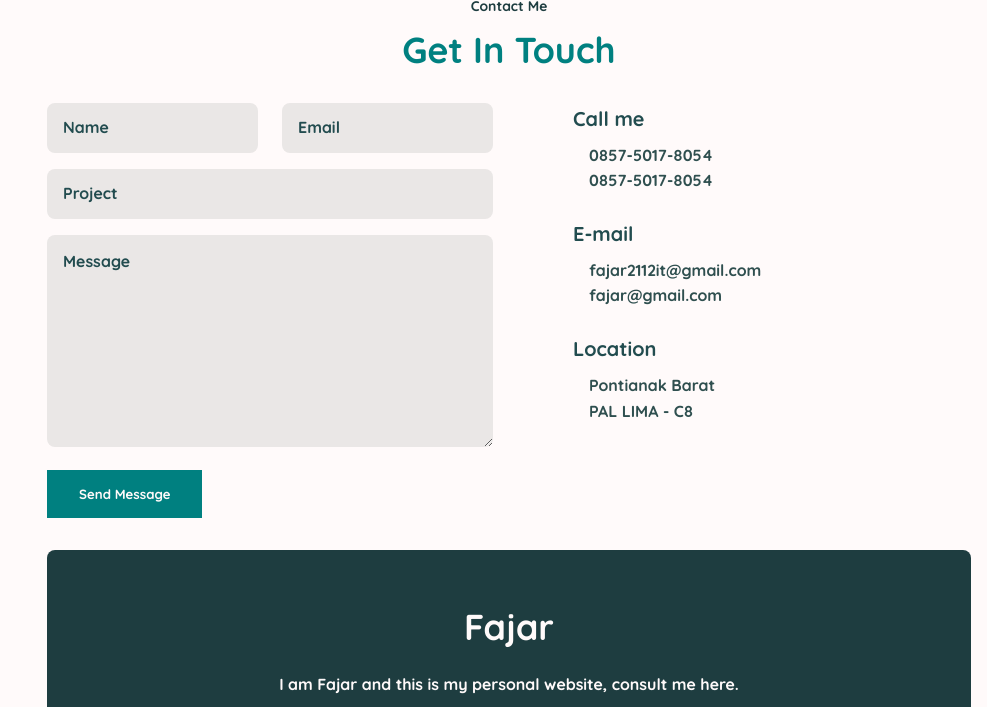
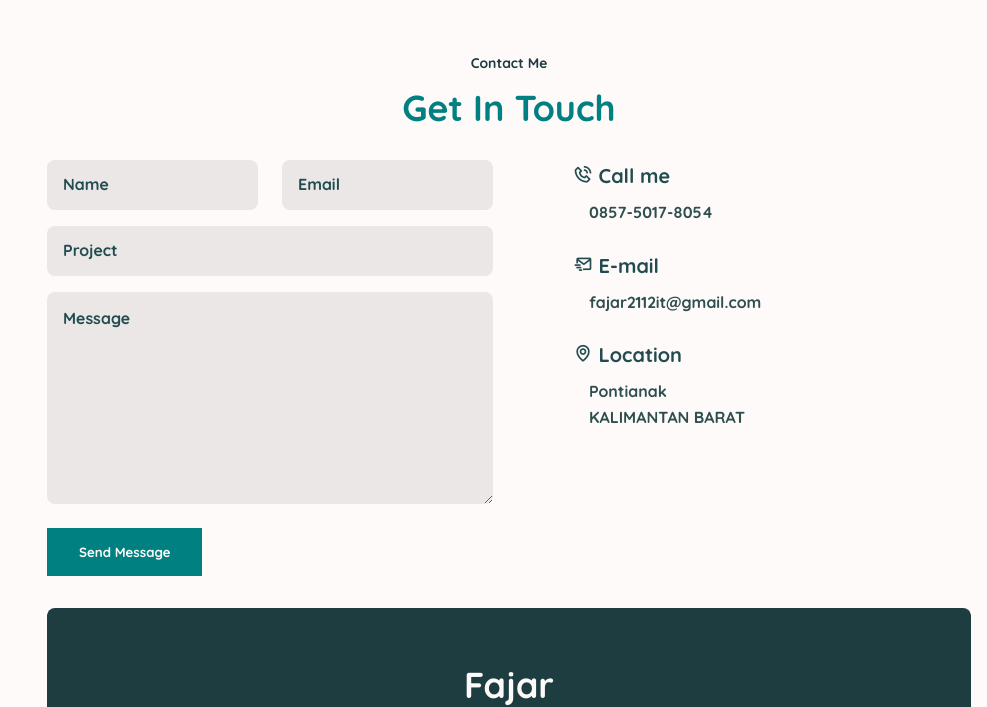
Before and after one commit to muhfajarprawira/personal_web, a plain HTML site: page index.html in a window 1280 px wide. Shown: the part 4213-4920 px from the top of the page, without its empty margins (293-1280 px from the left). Drawn offline with Linux system fonts and the light colour scheme.

Commit message:
ubah beberapa deskripsi

```diff
--- a/index.html
+++ b/index.html
@@ -332,9 +332,10 @@
 		<section class="project section">
 			<div class="project__container bd-grid">
 				<div class="project__data">
-					<h2 class="section-title project__title">Do you have a project in mind</h2>
-					<p class="project__description">If you have a project that you want to carry out, do not hesitate and tell me
-						what it is, and what it is, and what services I can offer you, contact me directly here.</p>
+					<h2 class="section-title project__title">Apakah Anda memiliki proyek dan ingin diselsaikan dengan baik</h2>
+					<p class="project__description">Jika Anda memiliki proyek yang ingin Anda lakukan, jangan ragu dan beri tahu
+						dan layanan apa yang bisa saya tawarkan kepada Anda, hubungi saya langsung di
+						sini.</p>
 					<a href="#contact" class="button button__light">Contact Me</a>
 				</div>
 
@@ -425,21 +426,19 @@
 
 				<div>
 					<div class="contact__info">
-						<h3 class="contact__subtitle">Call me</h3>
-						<span class="contact__text">0857-5017-8054</span>
+						<h3 class="contact__subtitle"><i class="bx bx-phone-call"></i> Call me</h3>
 						<span class="contact__text">0857-5017-8054</span>
 					</div>
 
 					<div class="contact__info">
-						<h3 class="contact__subtitle">E-mail</h3>
+						<h3 class="contact__subtitle"><i class="bx bx-mail-send"></i> E-mail</h3>
 						<span class="contact__text">fajar2112it@gmail.com</span>
-						<span class="contact__text">fajar@gmail.com</span>
 					</div>
 
 					<div class="contact__info">
-						<h3 class="contact__subtitle">Location</h3>
-						<span class="contact__text">Pontianak Barat</span>
-						<span class="contact__text">PAL LIMA - C8</span>
+						<h3 class="contact__subtitle"><i class="bx bx-map"></i> Location</h3>
+						<span class="contact__text">Pontianak</span>
+						<span class="contact__text">KALIMANTAN BARAT</span>
 					</div>
 
 				</div>
@@ -451,8 +450,7 @@
 	<footer class="footer">
 		<div class="footer__container bd-grid">
 			<h1 class="footer__title">Fajar</h1>
-			<p class="footer__description">I am Fajar and this is my personal website, consult me here.</p>
-
+			<p class="footer__description">Saya Fajar dan ini situs pribadi saya, konsultasikan dengan saya di sini.</p>
 			<div class="footer__social">
 				<a href="https://www.facebook.com/m.fajar702/" target='_blank' class="footer__link"><i
 						class='bx bxl-facebook'></i></a>
```
